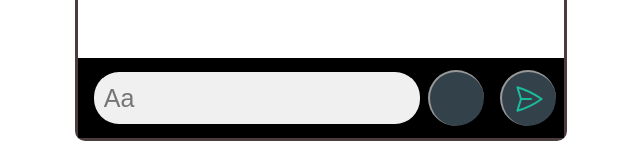
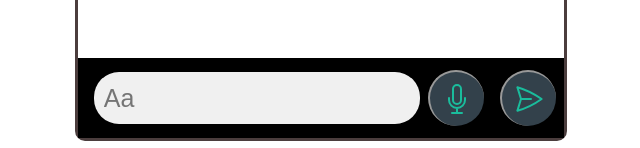
Before and after one commit to said-abdi-dev/Chatbot.ai, a Vue app in the folder vue/: page / in a window 1280 px wide. Shown: the part 685-833 px from the top of the page, without its empty margins (319-959 px from the left). Built offline with nearby package versions, Linux system fonts and the light colour scheme.

Commit message:
pushing frontend changes again

```diff
--- a/vue/src/components/ChatBot.vue
+++ b/vue/src/components/ChatBot.vue
@@ -43,15 +43,16 @@
               <img src="img/botIcon.png" alt="Bot Icon" class="message-icon" />
             </div>
             <div class="message-container">
-              <!-- Bot message -->
+              <!-- BOT MESSAGE -->
               <div class="message-content">
                 <p v-html="message.text" class="message-text"></p>
               </div>
             </div>
+            <!-- SPEAKER BUTTON -->
             <div
               class="btn-wrapper"
-              v-if="messages.length != 0"
-              @click="speakResponse"
+              v-if="isSpeaking == false"
+              @click="listenToResponse"
             >
               <svg
                 class="btn-standard"
@@ -68,6 +69,23 @@
                 />
               </svg>
             </div>
+            <!-- STOP BUTTON  -->
+            <button class="btn-wrapper" v-else @click="stopListeningToResponse">
+              <svg
+                class="btn-standard"
+                xmlns="http://www.w3.org/2000/svg"
+                fill="none"
+                viewBox="0 0 24 24"
+                stroke-width="1.5"
+                stroke="currentColor"
+              >
+                <path
+                  stroke-linecap="round"
+                  stroke-linejoin="round"
+                  d="M5.25 7.5A2.25 2.25 0 017.5 5.25h9a2.25 2.25 0 012.25 2.25v9a2.25 2.25 0 01-2.25 2.25h-9a2.25 2.25 0 01-2.25-2.25v-9z"
+                />
+              </svg>
+            </button>
           </div>
         </li>
       </ul>
@@ -92,11 +110,30 @@
         v-model="message"
         @keyup.enter="sendMessage"
       />
+
+      <!-- RECORD BUTTON -->
       <button
         class="btn-wrapper"
-        v-if="audioTracking == true"
+        v-if="audioTracking == false"
         @click="startRecognition"
       >
+        <svg
+          xmlns="http://www.w3.org/2000/svg"
+          fill="none"
+          viewBox="0 0 24 24"
+          stroke-width="1.5"
+          stroke="currentColor"
+          class="btn-standard"
+        >
+          <path
+            stroke-linecap="round"
+            stroke-linejoin="round"
+            d="M12 18.75a6 6 0 006-6v-1.5m-6 7.5a6 6 0 01-6-6v-1.5m6 7.5v3.75m-3.75 0h7.5M12 15.75a3 3 0 01-3-3V4.5a3 3 0 116 0v8.25a3 3 0 01-3 3z"
+          />
+        </svg>
+      </button>
+      <!-- STOP BUTTON -->
+      <button class="btn-wrapper" v-else @click="stopRecognition">
         <svg
           class="btn-standard"
           xmlns="http://www.w3.org/2000/svg"
@@ -105,23 +142,17 @@
           stroke-width="1.5"
           stroke="currentColor"
         >
-          <!-- SVG path data here -->
-        </svg>
-      </button>
-      <button class="btn-wrapper" v-else @click="speakResponse">
-        <svg
-          class="btn-standard"
-          xmlns="http://www.w3.org/2000/svg"
-          fill="none"
-          viewBox="0 0 24 24"
-          stroke-width="1.5"
-          stroke="currentColor"
-        >
-          <!-- SVG path data here -->
+          <path
+            stroke-linecap="round"
+            stroke-linejoin="round"
+            d="M5.25 7.5A2.25 2.25 0 017.5 5.25h9a2.25 2.25 0 012.25 2.25v9a2.25 2.25 0 01-2.25 2.25h-9a2.25 2.25 0 01-2.25-2.25v-9z"
+          />
         </svg>
       </button>
 
       <!-- what is this line doing JM (:disabled="message.trim() === ''") -->
+
+      <!-- SEND BUTTON -->
       <button
         class="btn-wrapper"
         @click="sendMessage"
@@ -166,8 +197,7 @@ export default {
       transcribedText: "",
       responseMessage: "", // response message displayed from server
       switchValue: false,
-      audioTracking: true, // tells whether the audio is currently being recorded
-
+      audioTracking: false, // tells whether the audio is currently being recorded
       isSpeaking: false,
       speech: window.speechSynthesis,
     };
@@ -237,13 +267,15 @@ export default {
 
     stopRecognition() {
       console.log("reached stoprecognition");
+      this.audioTracking = false;
       this.recognition.stop();
     },
 
-    // Method to generate and speak a response
-    speakResponse() {
+    // Method to generate and listen to a response
+    listenToResponse() {
       console.log("reached speakResponse");
-      this.audioTracking = false;
+      this.isSpeaking = true;
+
       // Check if SpeechSynthesisUtterance is supported in the browser
       if ("SpeechSynthesisUtterance" in window) {
         if (this.speech.speaking) {
@@ -251,6 +283,7 @@ export default {
           this.speech.cancel();
         } else {
           // Create a new SpeechSynthesisUtterance instance with the transcribed text
+                console.log(this.responseMessage);
           const utterance = new SpeechSynthesisUtterance(this.responseMessage);
           // Use the browser's speech synthesis to speak the utterance
           this.speech.speak(utterance);
@@ -258,6 +291,11 @@ export default {
       } else {
         console.error("Speech synthesis is not supported in this browser.");
       }
+    },
+
+    stopListeningToResponse() {
+      this.isSpeaking = false;
+      this.speech.cancel();
     },
 
     handleSuggestionButton() {
@@ -284,6 +322,8 @@ export default {
       this.message = "";
 
       //probably a good idea to have this if condition in a different method
+      this.$refs.chatbox.scrollTop = this.$refs.chatbox.scrollHeight;
+
       if (message.includes("job")) {
         LinkedInService.getJob(message).then((response) => {
           console.log(response.data.data[0].url);
@@ -319,9 +359,6 @@ export default {
             console.error(err);
           });
       }
-      this.$nextTick(() => {
-        this.$refs.chatbox.scrollTop = this.$refs.chatbox.scrollHeight;
-      });
     },
   },
 };
@@ -554,6 +591,7 @@ button {
 .send-btn-svg {
   height: 1.75rem;
   width: 1.75rem;
+  cursor: pointer;
 }
 .send-button {
   height: 4rem;
@@ -563,6 +601,10 @@ button {
   margin-left: 1rem;
   margin-right: 1rem;
   border-radius: 50%;
+  cursor: pointer;
+}
+.send-button:hover {
+  text-decoration-color: green;
 }
 .switch {
   display: inline-block;
```
